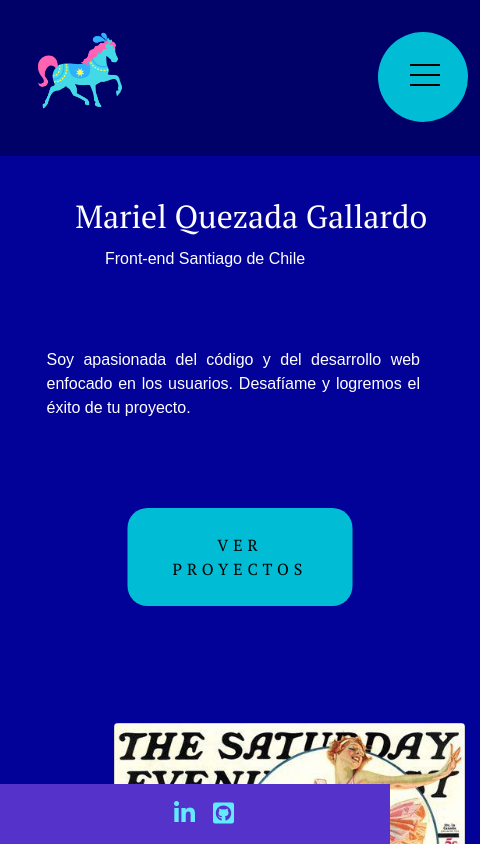
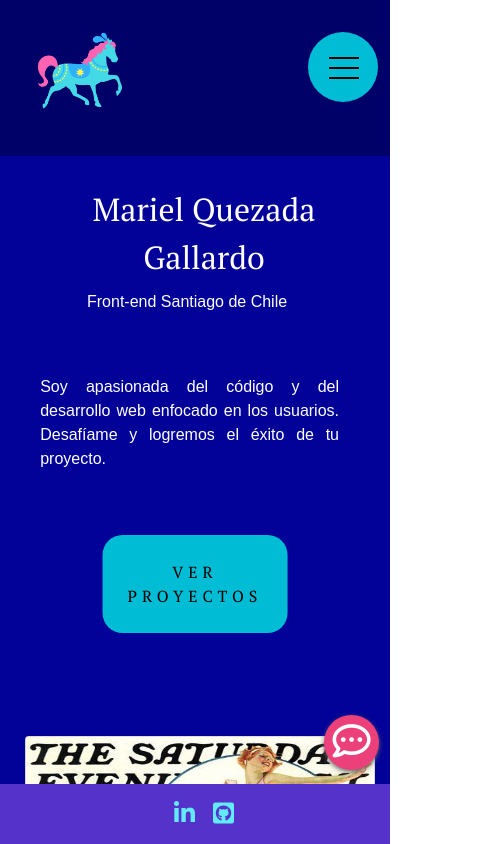
Before and after one commit to Marielk/MarielQuezada, an Angular app: page / in a window 390 px wide. Shown: the top 844 px of the page, 480 px wide, since content can reach past the window. Built offline with nearby package versions, Linux system fonts and the light colour scheme; a web font is replaced by a local one.

Commit message:
agregado estilo al boton de mensajes

```diff
--- a/src/app/componentes/msg-button/msg-button.component.css
+++ b/src/app/componentes/msg-button/msg-button.component.css
@@ -0,0 +1,97 @@
+#floating-button{
+  width: 55px;
+  height: 55px;
+  border-radius: 50%;
+  background: #ec407a;
+  position: fixed;
+  bottom: 74px;
+  right: 11px;
+  cursor: pointer;
+  box-shadow: 0px 2px 5px #666;
+}
+
+.plus{
+  color: white;
+  position: absolute;
+  top: 0;
+  display: block;
+  bottom: 0;
+  left: 0;
+  right: 0;
+  text-align: center;
+  padding: 0;
+  margin: 0;
+  line-height: 55px;
+  font-size: 38px;
+  font-family: 'Roboto';
+  font-weight: 300;
+  animation: plus-out 0.3s;
+  transition: all 0.3s;
+}
+
+#container-floating{
+  position: fixed;
+  width: 70px;
+  height: 70px;
+  bottom: 30px;
+  right: 30px;
+  z-index: 1;
+}
+
+#container-floating:hover{
+  height: 400px;
+  width: 90px;
+  padding: 30px;
+}
+
+#container-floating:hover .plus{
+  animation: plus-in 0.15s linear;
+  animation-fill-mode: forwards;
+}
+
+.edit{
+  position: absolute;
+  top: 0;
+  display: block;
+  bottom: 0;
+  left: 0;
+  display: block;
+  right: 0;
+  padding: 0;
+  opacity: 0;
+  margin: auto;
+  line-height: 65px;
+  transform: rotateZ(-70deg);
+  transition: all 0.3s;
+  animation: edit-out 0.3s;
+}
+
+#container-floating:hover .edit{
+  animation: edit-in 0.2s;
+   animation-delay: 0.1s;
+  animation-fill-mode: forwards;
+}
+
+@keyframes edit-in{
+    from {opacity: 0; transform: rotateZ(-70deg);}
+    to {opacity: 1; transform: rotateZ(0deg);}
+}
+
+@keyframes edit-out{
+    from {opacity: 1; transform: rotateZ(0deg);}
+    to {opacity: 0; transform: rotateZ(-70deg);}
+}
+
+@keyframes plus-in{
+    from {opacity: 1; transform: rotateZ(0deg);}
+    to {opacity: 0; transform: rotateZ(180deg);}
+}
+
+@keyframes plus-out{
+    from {opacity: 0; transform: rotateZ(180deg);}
+    to {opacity: 1; transform: rotateZ(0deg);}
+}
+/* modal estilo */
+.btnEnviar{
+  background-color: #ec407a;
+}
--- a/src/app/componentes/msg-button/msg-button.component.html
+++ b/src/app/componentes/msg-button/msg-button.component.html
@@ -1 +1,27 @@
-<button>Hablemos!</button>
+<div id="container-floating">
+  <div id="floating-button" data-toggle="modal" data-target="#exampleModal" data-placement="left" data-original-title="Create" >
+    <p class="plus"><i class="far fa-comment-dots"></i></p>
+    <img class="edit" src="https://ssl.gstatic.com/bt/C3341AA7A1A076756462EE2E5CD71C11/1x/bt_compose2_1x.png">
+  </div>
+</div>
+
+<!-- Modal -->
+<div class="modal fade" id="exampleModal" tabindex="-1" role="dialog" aria-labelledby="exampleModalLabel" aria-hidden="true">
+    <div class="modal-dialog" role="document">
+      <div class="modal-content">
+        <div class="modal-header">
+          <h5 class="modal-title" id="exampleModalLabel">Hablemos!</h5>
+          <button type="button" class="close" data-dismiss="modal" aria-label="Close">
+            <span aria-hidden="true">&times;</span>
+          </button>
+        </div>
+        <div class="modal-body">
+          ...
+        </div>
+        <div class="modal-footer">
+          <button type="button" class="btn btn-secondary" data-dismiss="modal">Cancelar</button>
+          <button type="button" class="btn btn-primary btnEnviar">Enviar</button>
+        </div>
+      </div>
+    </div>
+  </div>
--- a/src/app/vistas/top-menu/responsive-menu/responsive-menu.component.css
+++ b/src/app/vistas/top-menu/responsive-menu/responsive-menu.component.css
@@ -6,8 +6,8 @@
 
 label .hamburger {
   position: absolute;
-  top: 42px;
-  left: 32px;
+  top: 35px;
+  left: 21px;
   width: 30px;
   height: 2px;
   padding: 0px;
@@ -62,8 +62,8 @@ label input:checked + .menu + ul { opacity: 1; }
 
 label .hamburger {
   position: absolute;
-  top: 42px;
-  left: 32px;
+  top: 35px;
+  left: 21px;
   width: 30px;
   height: 2px;
   background: #000;
@@ -120,8 +120,8 @@ label .menu {
   right: 12px;
   top: -34px;
   z-index: 100;
-  width: 90px;
-  height: 90px;
+  width: 70px;
+  height: 70px;
   background: #00bcd4;
   border-radius: 50% 50% 50% 50%;
   -webkit-transition: .5s ease-in-out;
--- a/src/app/vistas/top-menu/responsive-menu/responsive-menu.component.html
+++ b/src/app/vistas/top-menu/responsive-menu/responsive-menu.component.html
@@ -7,7 +7,7 @@
      </span>
      <ul>
        <li>
-         <button class="btnMenu" (click)="validate()">
+         <button class="btnMenu" (click)= "back()">
            <a routerLink="">Bienvenida</a>
          </button>
        </li>
--- a/src/app/vistas/top-menu/responsive-menu/responsive-menu.component.ts
+++ b/src/app/vistas/top-menu/responsive-menu/responsive-menu.component.ts
@@ -44,17 +44,28 @@ export class ResponsiveMenuComponent implements OnInit {
   // }
 
   validate() {
+    // const body = document.getElementsByTagName('body')[0];
+    // body.style.display = 'inline';
     const input = this.form[0][0];
     if (input.checked === true) {
       input.checked = false;
     }
     // console.log(this.input.checked);
   }
+
+  back() {
+    // const body = document.getElementsByTagName('body')[0];
+    // body.style.display = '-webkit-box';
+    // console.log(body.style.display);
+    const input = this.form[0][0];
+    if (input.checked === true) {
+      input.checked = false;
+    }
   // on() {
   //   this.input.value = 'on';
   // }
   // return() {
   //   this.input.nodeValue = 'off';
   // }
-
+  }
 }
--- a/src/app/vistas/welcome/welcome.component.css
+++ b/src/app/vistas/welcome/welcome.component.css
@@ -2,7 +2,7 @@
   .main{
     background-color: #020299;
     /* height: 1000px; */
-    display: inline-flex;
+    display: list-item;
     color: #ffffff;
   }
 
@@ -85,10 +85,16 @@
 @media only screen and (max-width: 768px) {
 	.imgMain{
     margin-top: 15%;
+    margin-left: 0%;
+    width: 350px;
+    height: 70%;
     /* height: 70%;
-    margin-left: 0%;
     transform: translateY(-100%); */
 
+  }
+
+  .imgContainer{
+    margin-left: 0%;
   }
   .title{
 
--- a/src/app/vistas/welcome/welcome.component.html
+++ b/src/app/vistas/welcome/welcome.component.html
@@ -7,7 +7,7 @@
           Soy apasionada del código y del desarrollo web enfocado en los usuarios. Desafíame y logremos el éxito de tu proyecto.  </p>
           <app-button-work></app-button-work>
     </div>
-    <div class="col-sm-4">
+    <div class="col-sm-4 imgContainer">
       <img class="rounded float-right imgMain"  src="../../../assets/img/ilus_ejemplo.jpg">
 
     </div>
--- a/src/styles.css
+++ b/src/styles.css
@@ -1,4 +1,9 @@
 /* You can add global styles to this file, and also import other style files */
-body{
+/* body{
   display: -webkit-box;
+} */
+
+html, body {
+  max-width: 100%;
+  overflow-x: hidden;
 }
```
